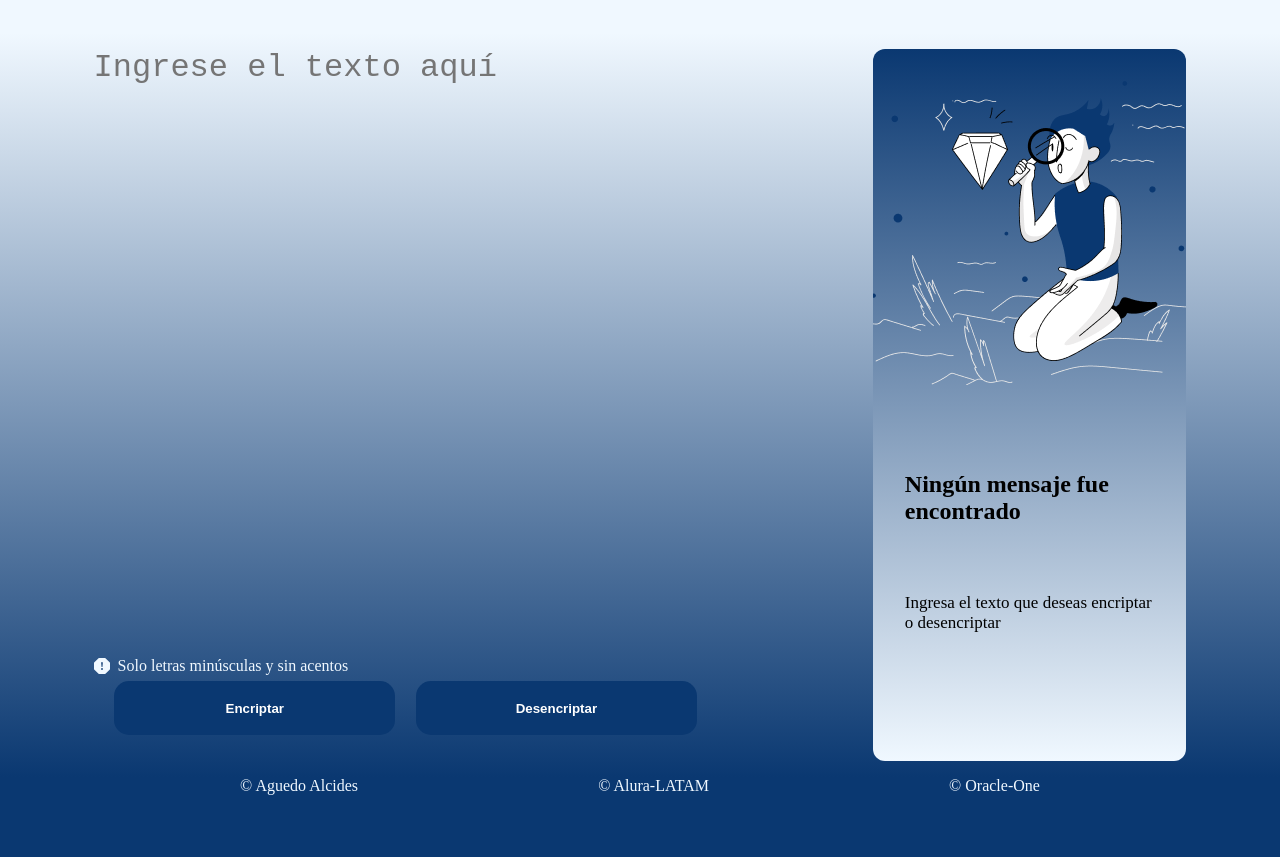
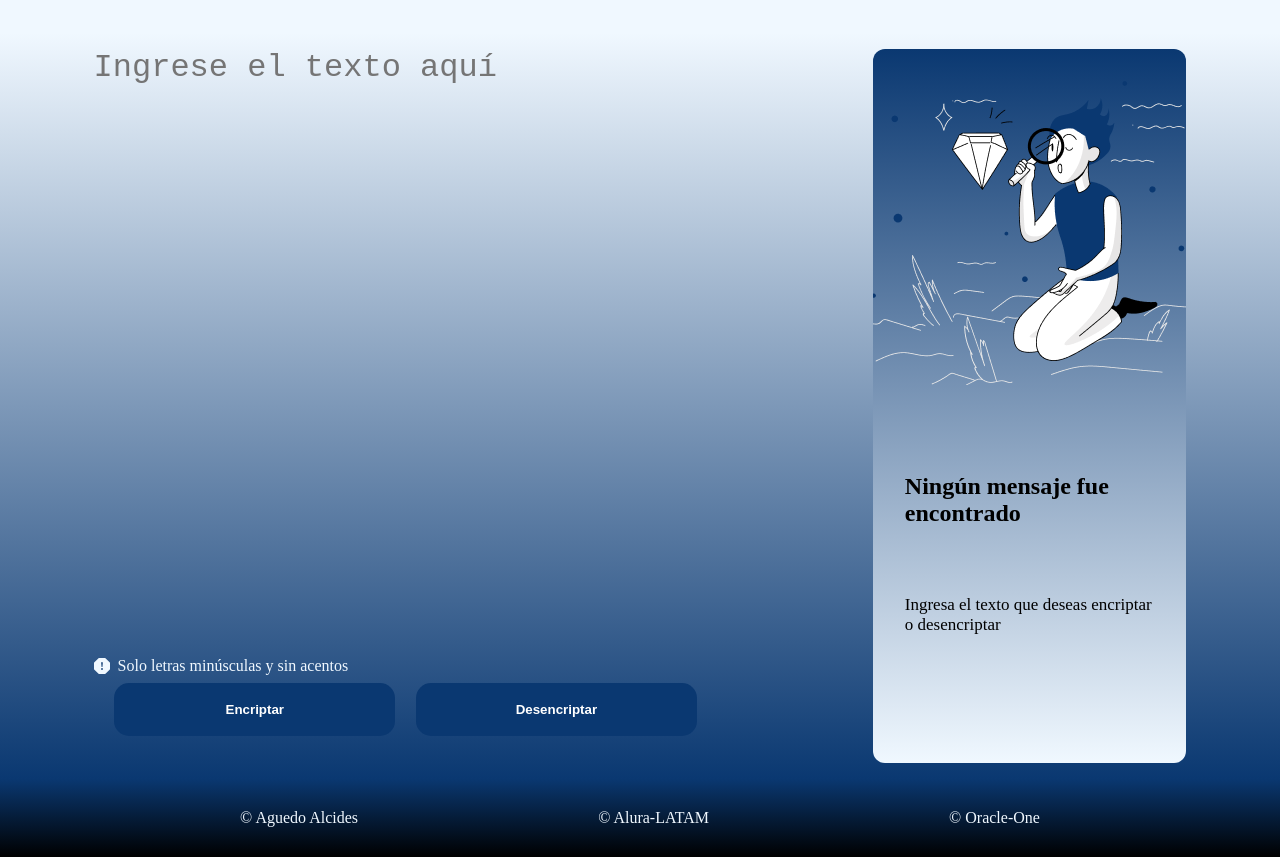
Before and after one commit to AlcidesDev/Encriptador, a plain HTML site: page index.html in a window 1280 px wide. Shown: the part 94-951 px from the top of the page. Drawn offline with Linux system fonts and the light colour scheme.

Commit message:
final version

```diff
--- a/index.html
+++ b/index.html
@@ -53,7 +53,7 @@
         <ul>
             <li><a target="blank" href="https://github.com/AlcidesDev?tab=repositories">&copy Aguedo Alcides</a></li>
             <li><a target="blank" href="https://www.aluracursos.com/">&copy Alura-LATAM</a></li>
-            <li><a target="blank" href="https://www.oracle.com/ar/education/oracle-next-education">&copy Oracle-One</a></li>
+            <li><a target="blank" href="https://www.oracle.com/ar/index.html">&copy Oracle-One</a></li>
         </ul>
     </div>
 
--- a/style.css
+++ b/style.css
@@ -35,7 +35,7 @@ header span{
     align-items: center;
     justify-content:flex-start;
     gap: 0.5em;
-    padding: 0 0 0.4em 0;
+    padding: 0 0 0.5em 0;
     color: aliceblue;
 }
 
@@ -136,16 +136,21 @@ header span{
 .encripted-text .hidden{
     display:none;
 }
+footer{
+    background: linear-gradient(#0A3871, black);
+}
 
-footer{
-    min-height: 5em;
-    background-color: #0A3871;
+footer .lists {
+    display: flex;
+    justify-content: center;
+    align-items: center;
+    min-height: 4.9em;
     color: aliceblue;
 }
 footer ul {
+    width: 100%;
     display: flex;
     justify-content: space-evenly;
-    align-items: center;
     list-style: none;
 }
 footer li a{
@@ -190,8 +195,9 @@ footer li a{
         flex-direction: column;
         justify-content: space-around;
     }
-    footer div {
+    footer {
         display: flex;
+        flex-direction: column;
         justify-content: center;
         align-items: center;
     }
```
